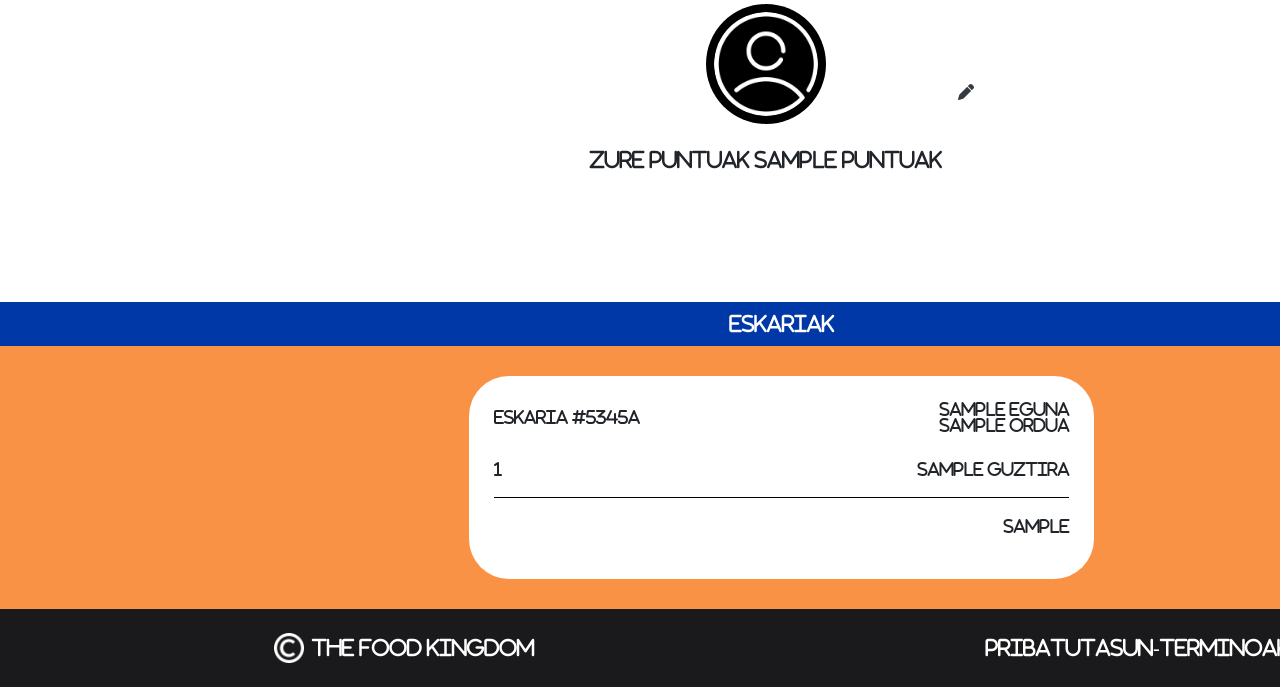
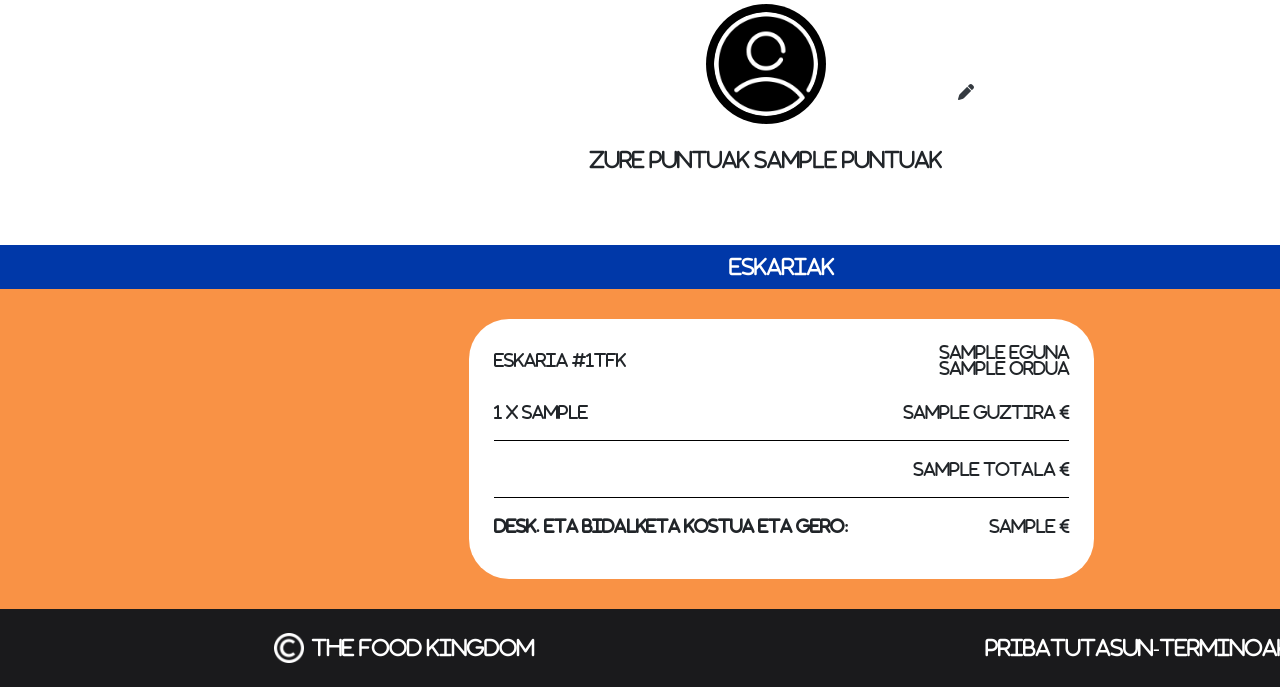
Before and after one commit to garateHegoi/TheFoodKingdom, a Django app: template Django/TheFoodKingdom/bezeroa/templates/profila.html in a window 1280 px wide; the page is wider, and only the part inside the window is pictured. Shown: the part 113-800 px from the top of that part. Run offline with Django 4.2, Linux system fonts and the light colour scheme; the template is opened without the code that fills it: most values are stand-ins (such as "Sample title", 1, 10 or a date in 2020); some libraries are stand-ins or nearby versions; some web fonts are replaced.

Commit message:
Profilan erosketa historiala ondo

```diff
--- a/Django/TheFoodKingdom/bezeroa/templates/profila.html
+++ b/Django/TheFoodKingdom/bezeroa/templates/profila.html
@@ -23,7 +23,7 @@
     {% for eros in erosketak %}
     <div class="eskaria d-flex flex-column justify-content-center">
         <div class="eskari_info">
-            <p>Eskaria #5345A</p>
+            <p>Eskaria #{{eros.id}}TFK</p>
             <div>
                 <p>{{eros.eguna}}</p>
                 <p>{{eros.ordua}}</p>
@@ -33,14 +33,20 @@
         {% for saski in saskiak %}
         {% if eros.id == saski.erosketa_id_id%}
             <div class="d-flex justify-content-between">
-                <p>{{saski.janari_id}}</p>
-                <p>{{saski.guztira}}</p>
+                <p>{{saski.janari_id}} x {{saski.kantitate_kopurua}}</p>
+                <p>{{saski.guztira}} €</p>
             </div>
             <hr class="mt-0 w-100">
         {% endif %}
         {% endfor %}
         </div>
-        <p class="text-right">{{eros.ordaintzeko_guztira}}</p>
+
+        <p class="text-right">{{eros.totala}} €</p>
+        <hr class="mt-0 w-100">
+        <div class="d-flex justify-content-between">
+            <p><b>Desk. eta bidalketa kostua eta gero:</b></p>
+            <p class="text-right">{{eros.ordaintzeko_guztira}} €</p>
+        </div>
     </div>
     {% endfor %}
 </section>
--- a/Django/TheFoodKingdom/bezeroa/views.py
+++ b/Django/TheFoodKingdom/bezeroa/views.py
@@ -2,7 +2,7 @@ from django.shortcuts import render, redirect
 from django.contrib.auth.models import User
 from django.contrib.auth.hashers import make_password
 from django.contrib import messages
-from erosketa.models import Erosketak, Saskiak
+from erosketa.models import Erosketak, Saskiak, Bidalketak
 
 import re
 
@@ -20,9 +20,7 @@ def profila(request):
     if erosketak:
         for eros in erosketak:
             saski = Saskiak.objects.filter(erosketa_id=eros.id)
-            print(saski)
             saskiak.extend(saski)
-
 
         return render(request, 'profila.html', {'erosketak': erosketak, 'saskiak': saskiak, 'bezeroa': bezeroa})
     else:
--- a/Django/TheFoodKingdom/erosketa/views.py
+++ b/Django/TheFoodKingdom/erosketa/views.py
@@ -54,7 +54,7 @@ def gehitu_saskira(request):
     # Saski guztiak hartu eta guztira kalkulatu
     erosketa = Erosketak.objects.get(bezero_dni=bezeroa, bukatuta=False)
     saskiak = list(Saskiak.objects.filter(erosketa_id=erosketa.id))
-    erosketa.ordaintzeko_guztira = 0
+    erosketa.totala = 0
     for saski in saskiak:
         erosketa.totala += saski.guztira
     erosketa.save()
@@ -239,7 +239,7 @@ def erosketa_bukatu(request):
 
     erosketa.save()
 
-    bezeroa.puntuak=(erosketa.totala*100)/10
+    bezeroa.puntuak+=(erosketa.totala*100)/10
     bezeroa.save()
 
     return redirect('index')
```
